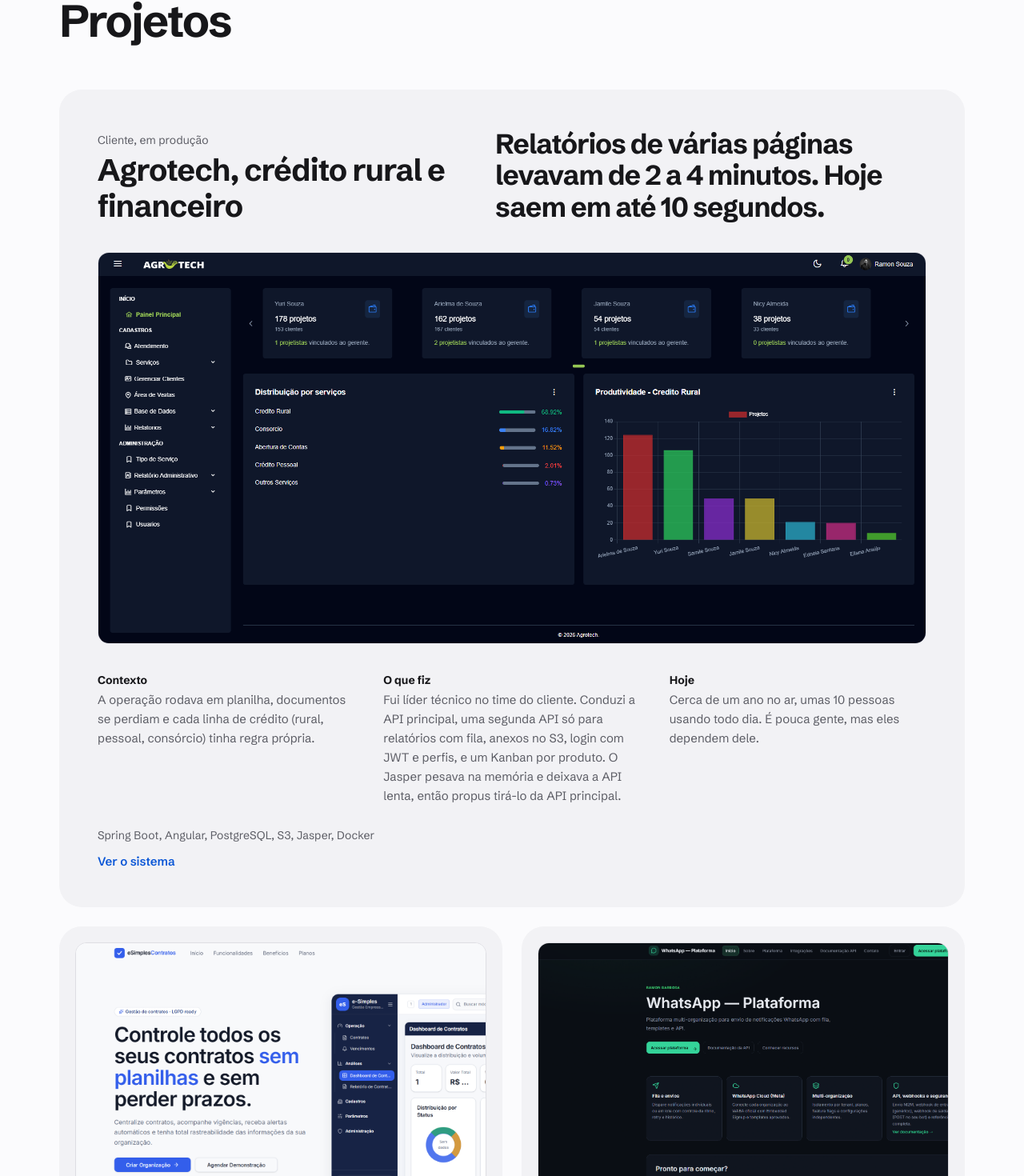
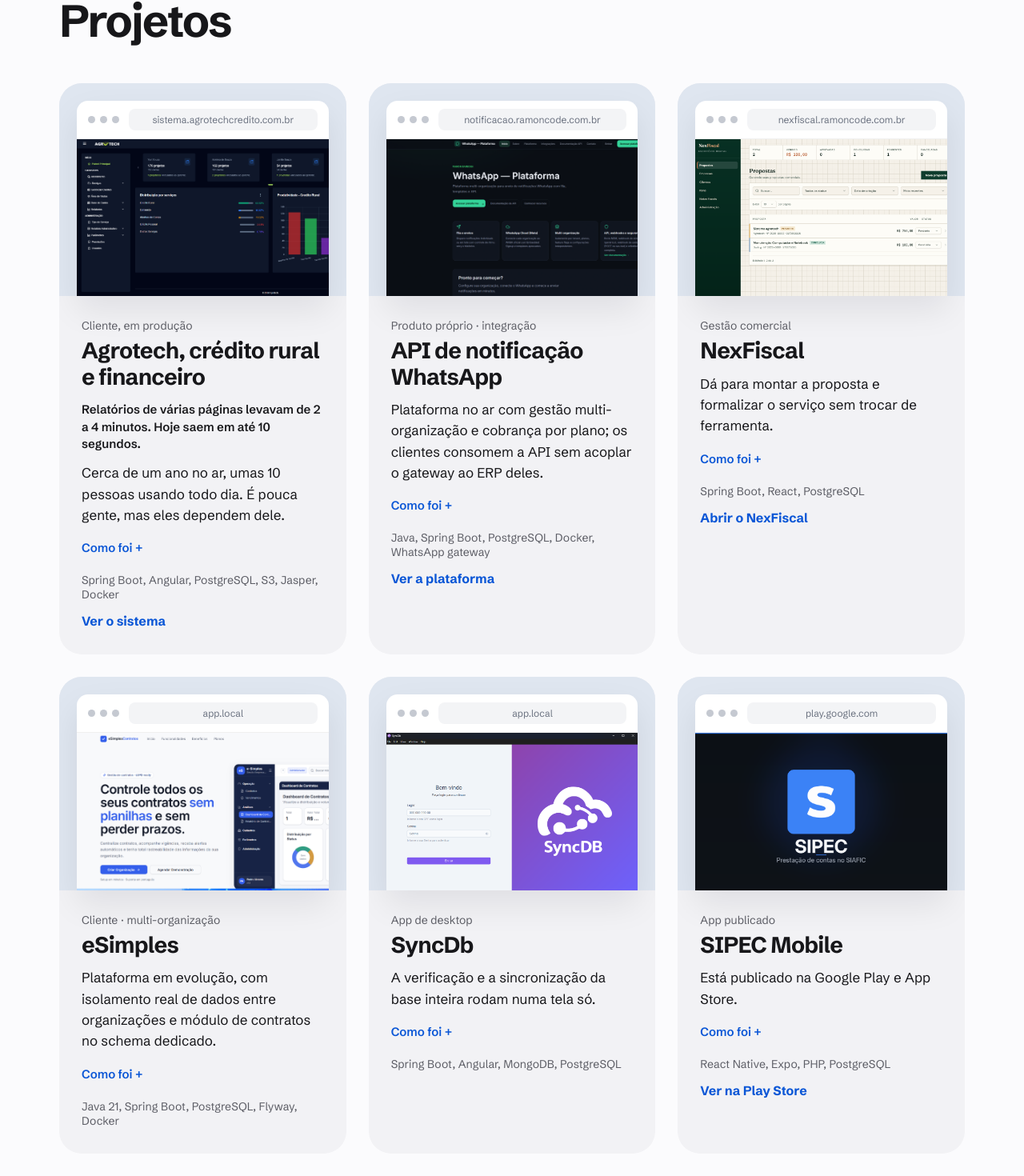
Before and after one commit to ramonbarbosdev/app-portfolio, an Angular app: page / in a window 1280 px wide. Shown: the part 871-2341 px from the top of the page at 80% size. Built offline with nearby package versions, Linux system fonts and the light colour scheme.

Commit message:
feat: tema

```diff
--- a/src/app/pages/layout/layout.component.html
+++ b/src/app/pages/layout/layout.component.html
@@ -58,44 +58,37 @@
 
     <section id="cases" class="section">
       <h2>{{ casesIntro.title }}</h2>
-      <p class="section-lead">{{ casesIntro.lead }}</p>
+      <p class="section-lead" *ngIf="casesIntro.lead">{{ casesIntro.lead }}</p>
 
-      <article class="featured" *ngIf="featured as f">
-        <div class="featured-head">
-          <div>
-            <p class="meta">{{ f.label }}</p>
-            <h3>{{ f.title }}</h3>
+      <div class="projects-grid projects-grid--primary">
+        <article class="project-card" *ngFor="let item of primaryProjects">
+          <div class="project-preview">
+            <div class="browser">
+              <div class="browser-chrome">
+                <span class="browser-dots" aria-hidden="true">
+                  <span></span><span></span><span></span>
+                </span>
+                <span class="browser-url">{{ previewUrl(item) }}</span>
+              </div>
+              <div class="browser-viewport">
+                <img [src]="item.image" [alt]="'Tela de ' + item.title" loading="lazy" />
+              </div>
+            </div>
           </div>
-          <p class="proof">{{ f.proof }}</p>
-        </div>
-        <img [src]="f.image" [alt]="'Tela do sistema ' + f.title" loading="lazy" />
-        <dl class="story">
-          <div>
-            <dt>Contexto</dt>
-            <dd>{{ f.challenge }}</dd>
-          </div>
-          <div>
-            <dt>O que fiz</dt>
-            <dd>{{ f.solution }}</dd>
-          </div>
-          <div>
-            <dt>Hoje</dt>
-            <dd>{{ f.result }}</dd>
-          </div>
-        </dl>
-        <p class="tech">{{ f.technologies }}</p>
-        <a *ngIf="f.link" class="text-link" [href]="f.link" target="_blank" rel="noopener">
-          {{ f.linkLabel }}
-        </a>
-      </article>
-
-      <div class="case-grid">
-        <article class="case" *ngFor="let item of cases">
-          <img [src]="item.image" [alt]="'Tela de ' + item.title" loading="lazy" />
-          <div class="case-body">
+          <div class="project-body">
             <p class="meta">{{ item.label }}</p>
             <h3>{{ item.title }}</h3>
-            <dl class="story">
+            <p class="project-proof" *ngIf="item.proof">{{ item.proof }}</p>
+            <p class="project-summary">{{ item.result }}</p>
+            <button
+              type="button"
+              class="story-toggle"
+              (click)="toggleStory(item.title)"
+              [attr.aria-expanded]="isStoryOpen(item.title)"
+            >
+              Como foi {{ isStoryOpen(item.title) ? '−' : '+' }}
+            </button>
+            <dl class="story story-accordion" *ngIf="isStoryOpen(item.title)">
               <div>
                 <dt>Contexto</dt>
                 <dd>{{ item.challenge }}</dd>
@@ -104,13 +97,66 @@
                 <dt>O que fiz</dt>
                 <dd>{{ item.solution }}</dd>
               </div>
+            </dl>
+            <p class="tech">{{ item.technologies }}</p>
+            <a
+              *ngIf="item.link"
+              class="project-cta"
+              [href]="item.link"
+              target="_blank"
+              rel="noopener"
+            >
+              {{ item.linkLabel }}
+            </a>
+          </div>
+        </article>
+      </div>
+
+      <div class="projects-grid projects-grid--secondary" *ngIf="secondaryProjects.length">
+        <article class="project-card" *ngFor="let item of secondaryProjects">
+          <div class="project-preview">
+            <div class="browser">
+              <div class="browser-chrome">
+                <span class="browser-dots" aria-hidden="true">
+                  <span></span><span></span><span></span>
+                </span>
+                <span class="browser-url">{{ previewUrl(item) }}</span>
+              </div>
+              <div class="browser-viewport">
+                <img [src]="item.image" [alt]="'Tela de ' + item.title" loading="lazy" />
+              </div>
+            </div>
+          </div>
+          <div class="project-body">
+            <p class="meta">{{ item.label }}</p>
+            <h3>{{ item.title }}</h3>
+            <p class="project-summary">{{ item.result }}</p>
+            <button
+              type="button"
+              class="story-toggle"
+              (click)="toggleStory(item.title)"
+              [attr.aria-expanded]="isStoryOpen(item.title)"
+            >
+              Como foi {{ isStoryOpen(item.title) ? '−' : '+' }}
+            </button>
+            <dl class="story story-accordion" *ngIf="isStoryOpen(item.title)">
               <div>
-                <dt>Hoje</dt>
-                <dd>{{ item.result }}</dd>
+                <dt>Contexto</dt>
+                <dd>{{ item.challenge }}</dd>
+              </div>
+              <div>
+                <dt>O que fiz</dt>
+                <dd>{{ item.solution }}</dd>
               </div>
             </dl>
             <p class="tech">{{ item.technologies }}</p>
-            <a *ngIf="item.link" class="text-link" [href]="item.link" target="_blank" rel="noopener">
+            <a
+              *ngIf="item.link"
+              class="project-cta"
+              [href]="item.link"
+              target="_blank"
+              rel="noopener"
+            >
               {{ item.linkLabel }}
             </a>
           </div>
--- a/src/app/pages/layout/layout.component.scss
+++ b/src/app/pages/layout/layout.component.scss
@@ -12,6 +12,9 @@
 .site-shell {
   --bg: #fbfbfd;
   --surface: #f2f2f5;
+  --preview-frame: #dfe6f0;
+  --browser-chrome: #ffffff;
+  --browser-url-bg: #f3f4f6;
   --ink: #17171a;
   --muted: #5d5e66;
   --line: #dedee3;
@@ -28,6 +31,9 @@
 .site-shell[data-theme='dark'] {
   --bg: #0a0a0b;
   --surface: #161618;
+  --preview-frame: #24262e;
+  --browser-chrome: #f4f4f6;
+  --browser-url-bg: #e4e6ea;
   --ink: #f4f4f6;
   --muted: #9b9ba4;
   --line: #2a2a2e;
@@ -259,55 +265,137 @@ h3 {
   letter-spacing: -0.025em;
 }
 
-.featured,
-.case {
+.projects-grid {
+  display: grid;
+  gap: 28px;
+  margin-top: 48px;
+}
+
+.projects-grid--primary {
+  grid-template-columns: repeat(3, 1fr);
+}
+
+.projects-grid--secondary {
+  grid-template-columns: repeat(3, 1fr);
+  margin-top: 28px;
+}
+
+.project-card {
+  display: flex;
+  flex-direction: column;
   background: var(--surface);
   border-radius: 28px;
+  overflow: hidden;
 }
 
-.featured {
-  margin-top: 56px;
-  padding: 48px;
+.project-preview {
+  background: var(--preview-frame);
+  padding: 22px 22px 0;
 }
 
-.featured-head {
-  display: grid;
-  grid-template-columns: 1fr 1.2fr;
-  gap: 48px;
-  align-items: end;
-  margin-bottom: 36px;
+.browser {
+  border-radius: 14px 14px 0 0;
+  overflow: hidden;
+  box-shadow: 0 18px 40px rgba(10, 16, 30, 0.08);
 }
 
-.featured h3 {
-  margin-top: 6px;
-  font-size: clamp(28px, 3vw, 40px);
+.site-shell[data-theme='dark'] .browser {
+  box-shadow: 0 18px 40px rgba(0, 0, 0, 0.35);
 }
 
-.proof {
-  font-size: clamp(24px, 2.7vw, 36px);
-  line-height: 1.15;
-  font-weight: 700;
-  letter-spacing: -0.03em;
+.browser-chrome {
+  display: grid;
+  grid-template-columns: auto 1fr;
+  align-items: center;
+  gap: 12px;
+  padding: 10px 14px;
+  background: var(--browser-chrome);
+  border-bottom: 1px solid rgba(0, 0, 0, 0.06);
 }
 
-.featured > img,
-.case > img {
+.browser-dots {
+  display: flex;
+  gap: 6px;
+}
+
+.browser-dots span {
+  width: 9px;
+  height: 9px;
+  border-radius: 50%;
+  background: #c5c9d1;
+}
+
+.browser-url {
+  display: block;
+  max-width: 100%;
+  padding: 6px 12px;
+  border-radius: 8px;
+  background: var(--browser-url-bg);
+  color: #6b7280;
+  font-size: 12px;
+  text-align: center;
+  white-space: nowrap;
+  overflow: hidden;
+  text-overflow: ellipsis;
+}
+
+.browser-viewport img {
   display: block;
   width: 100%;
-  border: 1px solid var(--line);
-  border-radius: 14px;
+  aspect-ratio: 16 / 10;
+  object-fit: cover;
+  object-position: top left;
   background: #fff;
+}
+
+.project-body {
+  padding: 28px 28px 32px;
+}
+
+.project-body h3 {
+  margin-top: 6px;
+  font-size: clamp(22px, 2.2vw, 30px);
+}
+
+.project-proof {
+  margin-top: 14px;
+  font-size: 15px;
+  line-height: 1.45;
+  font-weight: 600;
+  color: var(--ink);
+}
+
+.project-summary {
+  margin-top: 12px;
+  font-size: 17px;
+  line-height: 1.55;
+  color: var(--ink);
+}
+
+.story-toggle {
+  margin-top: 18px;
+  padding: 0;
+  border: 0;
+  background: none;
+  color: var(--accent);
+  font-size: 15px;
+  font-weight: 600;
+  text-align: left;
+}
+
+.story-toggle:hover {
+  text-decoration: underline;
 }
 
 .story {
   display: grid;
-  gap: 18px;
+  gap: 16px;
+  margin-top: 14px;
 }
 
-.featured .story {
-  grid-template-columns: repeat(3, 1fr);
-  gap: 36px;
-  margin-top: 36px;
+.story-accordion {
+  padding-top: 4px;
+  border-top: 1px solid var(--line);
 }
 
 dt {
@@ -323,47 +411,22 @@ dd {
 }
 
 .tech {
-  margin-top: 28px;
+  margin-top: 22px;
   font-size: 14px;
   color: var(--muted);
 }
 
-.text-link {
+.project-cta {
   display: inline-block;
   margin-top: 14px;
   color: var(--accent);
-  font-size: 15px;
-  font-weight: 600;
+  font-size: 16px;
+  font-weight: 700;
   text-decoration: none;
 }
 
-.text-link:hover {
+.project-cta:hover {
   text-decoration: underline;
-}
-
-.case-grid {
-  display: grid;
-  grid-template-columns: repeat(2, 1fr);
-  gap: 24px;
-  margin-top: 24px;
-}
-
-.case {
-  padding: 20px 20px 32px;
-}
-
-.case > img {
-  aspect-ratio: 16 / 10;
-  object-fit: cover;
-  object-position: top left;
-}
-
-.case-body {
-  padding: 28px 12px 0;
-}
-
-.case h3 {
-  margin: 4px 0 22px;
 }
 
 .more-title {
@@ -550,21 +613,11 @@ dd {
     padding-top: 80px;
   }
 
-  .featured {
-    padding: 24px 20px 32px;
-    border-radius: 24px;
-  }
-
-  .featured-head,
-  .featured .story,
-  .case-grid,
+  .projects-grid--primary,
+  .projects-grid--secondary,
   .about,
   .stack-row {
     grid-template-columns: 1fr;
-  }
-
-  .featured-head {
-    gap: 20px;
   }
 
   .about,
--- a/src/app/pages/layout/layout.component.ts
+++ b/src/app/pages/layout/layout.component.ts
@@ -16,6 +16,7 @@ interface CaseStudy {
   technologies: string;
   link?: string;
   linkLabel?: string;
+  proof?: string;
 }
 
 interface FeaturedCase extends CaseStudy {
@@ -45,6 +46,7 @@ type Theme = 'light' | 'dark';
 export class Layout {
   menuOpen = false;
   theme: Theme = 'light';
+  private readonly expandedStories = new Set<string>();
 
   constructor() {
     this.theme = this.initialTheme();
@@ -89,7 +91,7 @@ export class Layout {
       'Relatórios de várias páginas levavam de 2 a 4 minutos. Hoje saem em até 10 segundos.',
     challenge:
       'A operação rodava em planilha, documentos se perdiam e cada linha de crédito (rural, pessoal, consórcio) tinha regra própria.',
-      solution:
+    solution:
       'Fui líder técnico no time do cliente. Conduzi a API principal, uma segunda API só para relatórios com fila, anexos no S3, login com JWT e perfis, e um Kanban por produto. O Jasper pesava na memória e deixava a API lenta, então propus tirá-lo da API principal.',
     result:
       'Cerca de um ano no ar, umas 10 pessoas usando todo dia. É pouca gente, mas eles dependem dele.',
@@ -147,7 +149,7 @@ export class Layout {
       result:
         'Dá para montar a proposta e formalizar o serviço sem trocar de ferramenta.',
       technologies: 'Spring Boot, React, PostgreSQL',
-      link: '',
+      link: 'https://nexfiscal.ramoncode.com.br/',
       linkLabel: 'Abrir o NexFiscal',
     },
     {
@@ -230,6 +232,45 @@ export class Layout {
     tagline: 'Full stack · liderança técnica · consultoria',
   };
 
+  get primaryProjects(): CaseStudy[] {
+    const { proof, ...agrotech } = this.featured;
+    return [
+      { ...agrotech, proof },
+      ...this.cases.filter((item) =>
+        ['API de notificação WhatsApp', 'NexFiscal'].includes(item.title),
+      ),
+    ];
+  }
+
+  get secondaryProjects(): CaseStudy[] {
+    return this.cases.filter((item) =>
+      ['eSimples', 'SyncDb', 'SIPEC Mobile'].includes(item.title),
+    );
+  }
+
+  isStoryOpen(title: string): boolean {
+    return this.expandedStories.has(title);
+  }
+
+  toggleStory(title: string): void {
+    if (this.expandedStories.has(title)) {
+      this.expandedStories.delete(title);
+      return;
+    }
+    this.expandedStories.add(title);
+  }
+
+  previewUrl(item: CaseStudy): string {
+    if (!item.link) {
+      return 'app.local';
+    }
+    try {
+      return new URL(item.link).hostname;
+    } catch {
+      return item.link.replace(/^https?:\/\//, '').replace(/\/$/, '');
+    }
+  }
+
   toggleTheme(): void {
     this.theme = this.theme === 'dark' ? 'light' : 'dark';
     try {
```
